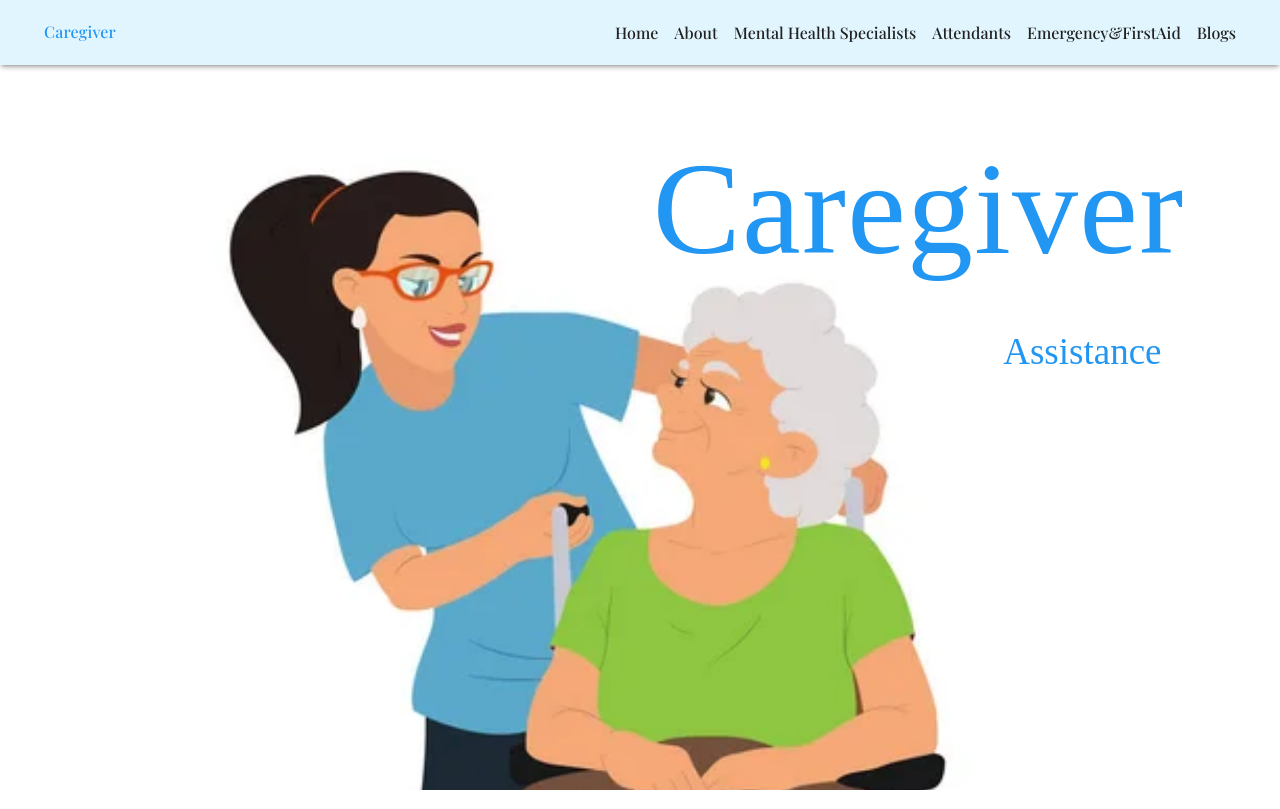
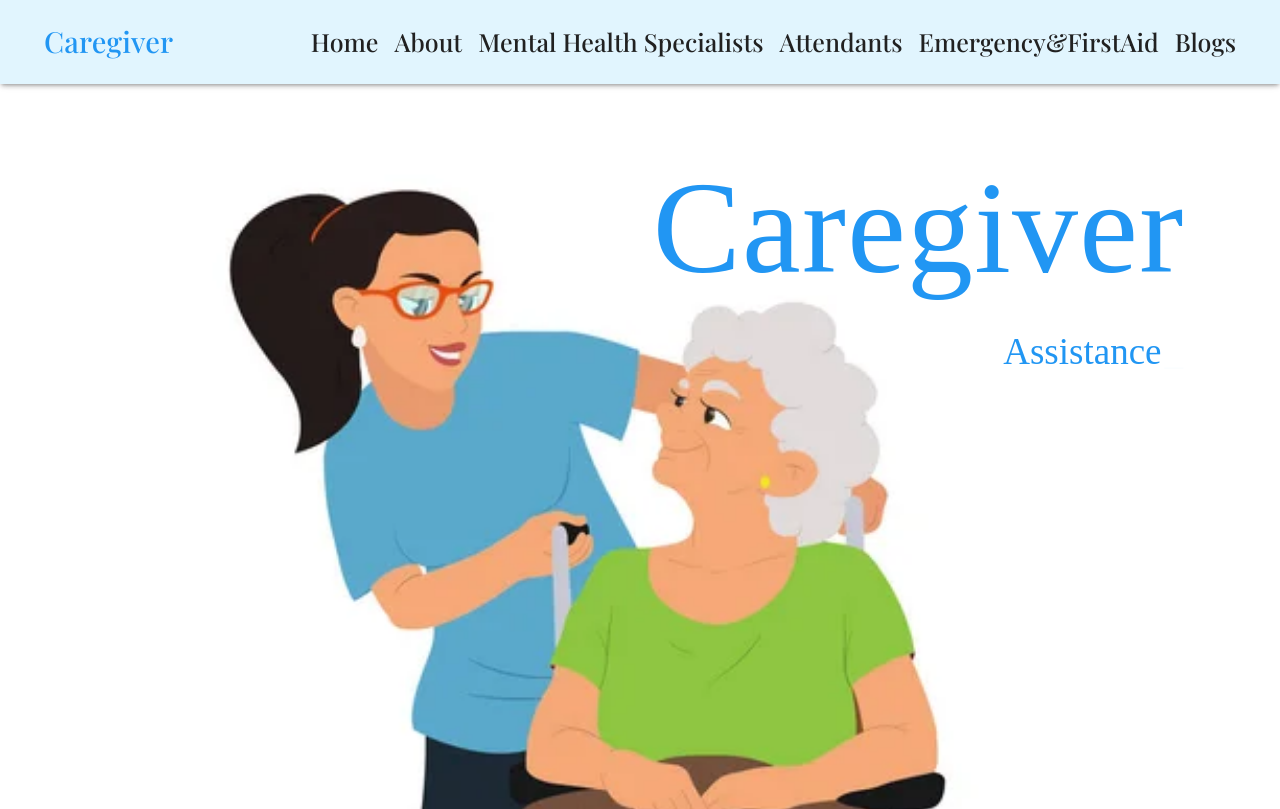
Before and after one commit to 0ShNa0/Care, a React (Create React App) app in the folder clientcopy/: page / in a window 1280 px wide. Built offline with nearby package versions, Linux system fonts and the light colour scheme; a web font is replaced by a local one.

Commit message:
resizing links

```diff
--- a/clientcopy/package.json
+++ b/clientcopy/package.json
@@ -1,5 +1,5 @@
 {
-  "name": "client",
+  "name": "clientcopy",
   "version": "0.1.0",
   "private": true,
   "dependencies": {
--- a/clientcopy/src/App.css
+++ b/clientcopy/src/App.css
@@ -5,3 +5,16 @@
 @import url('https://fonts.googleapis.com/css2?family=DM+Serif+Display&family=Luckiest+Guy&family=Playfair+Display:wght@500&family=Quicksand:wght@600&display=swap');
 @import url('https://fonts.googleapis.com/css2?family=DM+Serif+Display&family=Luckiest+Guy&family=Playfair+Display:wght@500&family=Quicksand:wght@600&family=Rubik+Doodle+Shadow&display=swap');
 @import url('https://fonts.googleapis.com/css2?family=Space+Grotesk:wght@300..700&display=swap');@import url('https://fonts.googleapis.com/css2?family=Archivo+Black&family=Space+Grotesk:wght@300..700&display=swap');
+
+@media screen and (max-width: 576px) {
+    .link {
+      font-size: 18px; /* font size for mobile screens */
+    }
+  }
+
+  /* Tablet (576px - 992px) */
+  @media screen and (min-width: 577px) and (max-width: 992px) {
+    .link {
+      font-size: 24px; /* font size for tablet screens */
+    }
+  }
--- a/clientcopy/src/components/Header.js
+++ b/clientcopy/src/components/Header.js
@@ -18,28 +18,28 @@ const Header = () => {
           sx={{ width: '100%', px: '20px' ,mb:"20px",mt:"20px"}}
         >
           <Typography component="div">
-            <Link to="/" style={{ textDecoration: 'none', color: '#2196f3', fontFamily:"Playfair Display",fontSize:{lg:"29px",sm:"12px",xs:"8px" }
+            <Link to="/" style={{ textDecoration: 'none', color: '#2196f3', fontFamily:"Playfair Display",fontSize:"29px"
             }}>
             Caregiver
             </Link>
           </Typography>
           <Stack direction="row" spacing={2}>
-            <Link to="/" style={{ textDecoration: 'none', color: '#212121', fontFamily:"Playfair Display" ,fontSize:{lg:"25px",sm:"10px",xs:"6px" }}}>
+            <Link to="/" style={{ textDecoration: 'none', color: '#212121', fontFamily:"Playfair Display" ,fontSize:'25px'}}>
               Home
             </Link>
-            <Link to="/about" style={{ textDecoration: 'none', color: '#212121' , fontFamily:"Playfair Display",fontSize:{lg:"25px",sm:"10px",xs:"6px" }}}>
+            <Link to="/about" style={{ textDecoration: 'none', color: '#212121' , fontFamily:"Playfair Display",fontSize:"25px"}}>
               About
             </Link>
-            <Link to="/counselors" style={{ textDecoration: 'none', color: '#212121', fontFamily:"Playfair Display" ,fontSize:{lg:"25px",sm:"10px",xs:"6px" }}}>
+            <Link to="/counselors" style={{ textDecoration: 'none', color: '#212121', fontFamily:"Playfair Display" ,fontSize:"25px"}}>
               Mental Health Specialists
             </Link>
-            <Link to="/attendants" style={{ textDecoration: 'none', color: '#212121', fontFamily:"Playfair Display",fontSize:{lg:"25px",sm:"10px",xs:"6px" } }}>
+            <Link to="/attendants" style={{ textDecoration: 'none', color: '#212121', fontFamily:"Playfair Display",fontSize:"25px" }}>
               Attendants
             </Link>
-            <Link to="/emergency" style={{ textDecoration: 'none', color: '#212121', fontFamily:"Playfair Display",fontSize:{lg:"25px",sm:"10px",xs:"6px" }}}>
+            <Link to="/emergency" style={{ textDecoration: 'none', color: '#212121', fontFamily:"Playfair Display",fontSize:"25px"}}>
              Emergency&FirstAid
             </Link>
-            <Link to="/blogs" style={{ textDecoration: 'none', color: '#212121' , fontFamily:"Playfair Display",fontSize:{lg:"25px",sm:"10px",xs:"6px" }}}>
+            <Link to="/blogs" style={{ textDecoration: 'none', color: '#212121' , fontFamily:"Playfair Display",fontSize:"25px"}}>
               Blogs
             </Link>
           </Stack>
```
Also changed, not shown: 1 other file (tests, documents, lock files or other folders).
